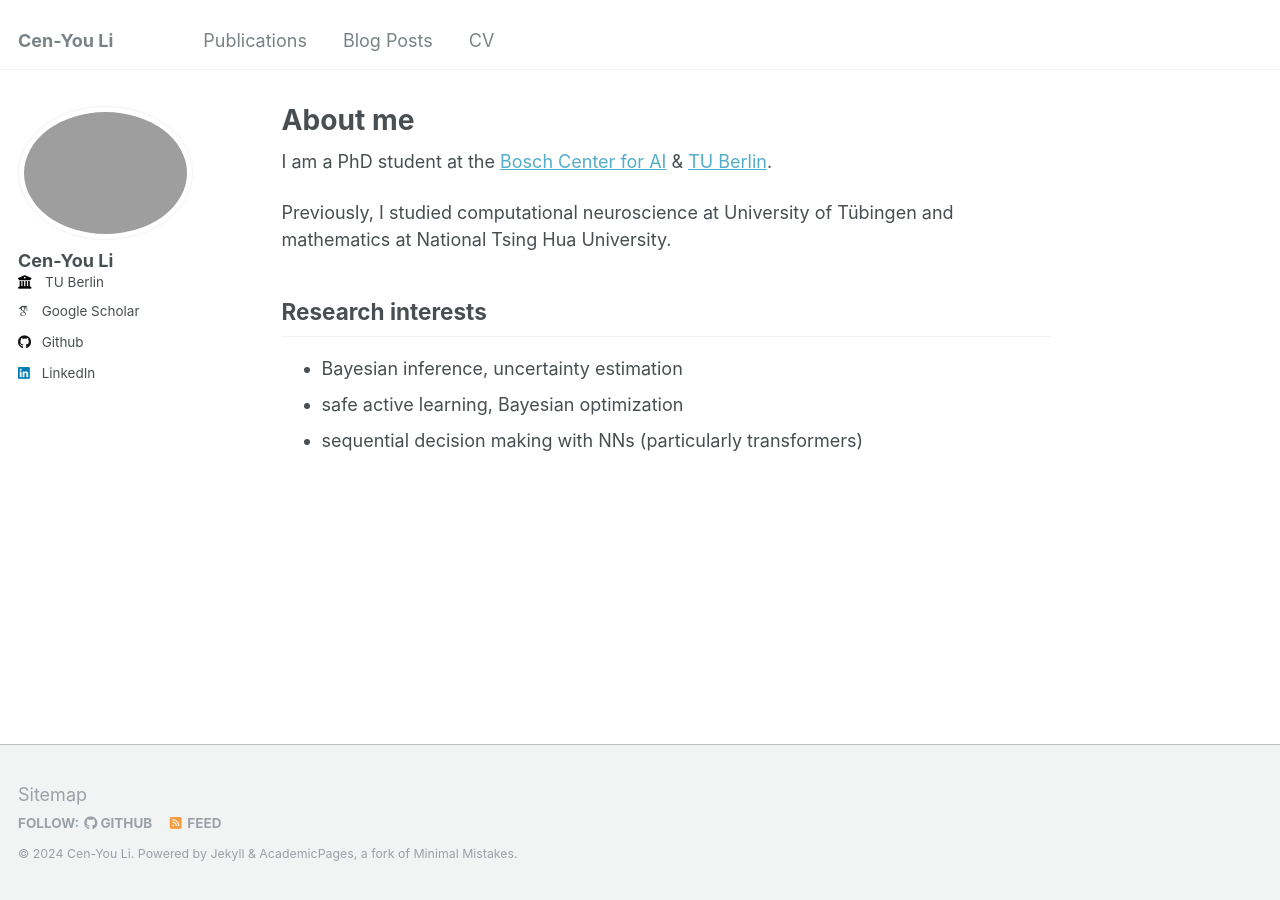
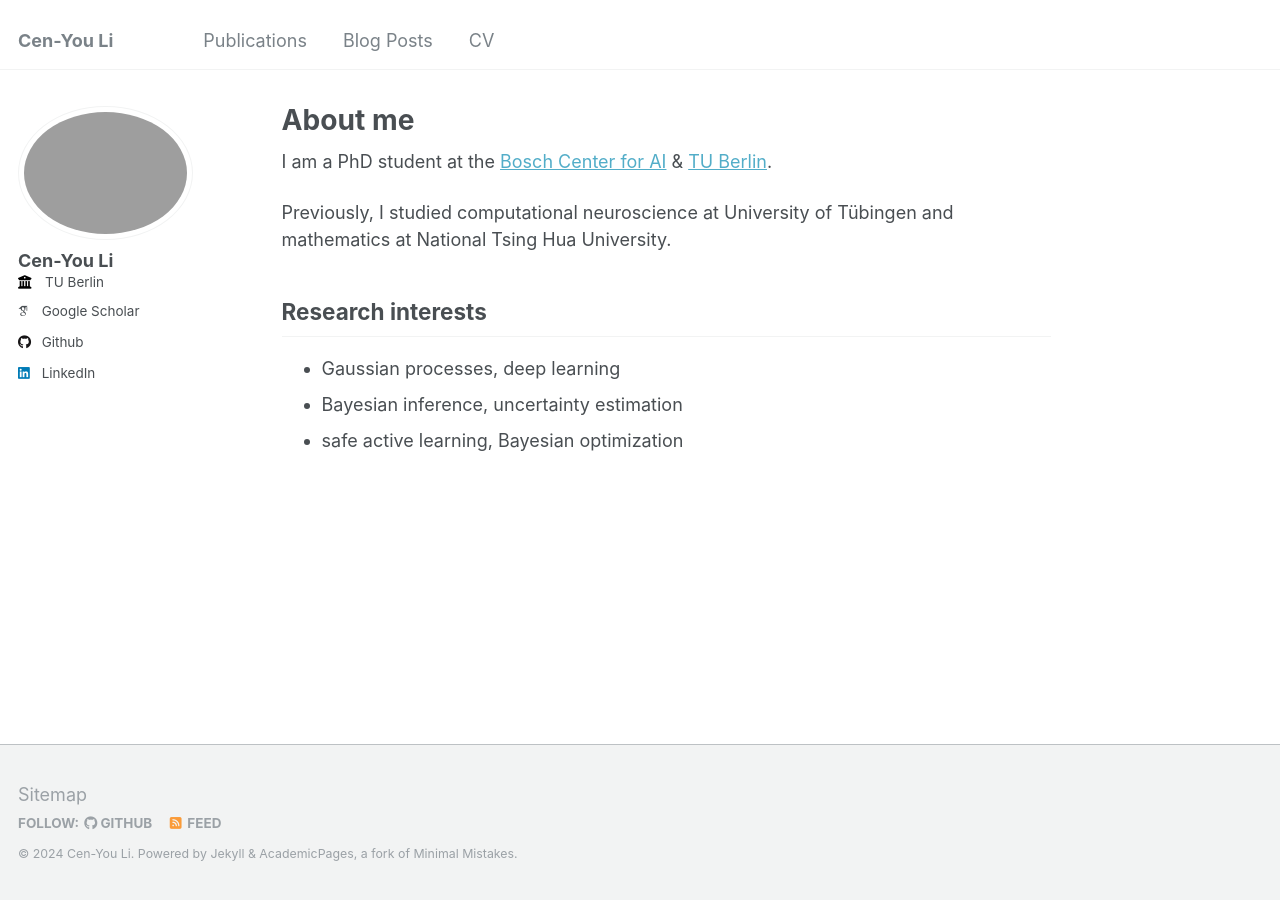
Before and after one commit to cenyou/cenyou.github.io, a Jekyll site: the page built from _pages/about.md, in a window 1280 px wide. Built offline with Jekyll 4.4.1, drawn with Linux system fonts in a browser that asks for light colours; some web fonts are replaced.

Commit message:
update research focuses

```diff
--- a/_pages/about.md
+++ b/_pages/about.md
@@ -13,6 +13,6 @@ Previously, I studied computational neuroscience at University of Tübingen and
 
 Research interests
 ------
+* Gaussian processes, deep learning
 * Bayesian inference, uncertainty estimation
 * safe active learning, Bayesian optimization
-* sequential decision making with NNs (particularly transformers)
```
